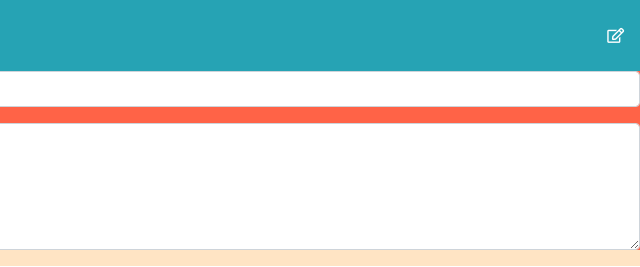
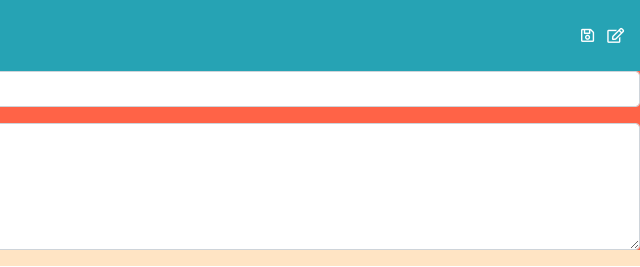
Before and after one commit to faisalsnour/NoteTaker, a plain HTML site: page html/notes.html in a window 1280 px wide. Shown: the full height of the page, 640-1280 px from the left. Drawn offline with nearby package versions, Linux system fonts and the light colour scheme; no server answers.

Commit message:
save button added in note page

```diff
--- a/html/notes.html
+++ b/html/notes.html
@@ -14,7 +14,10 @@
 <body>
   <nav class="navbar navbar-dark " style="background-color: #26A3B4;">
     <a class="navbar-brand" href="/">Note Taker</a>
-    <a href="#" dir="rtl" style="color: white;"><i class="far fa-edit"></i></a>
+    <div id="icons" dir="rtl">
+    <a href="#" style="color: white; display: inline; margin-left: 10px;"><i class="far fa-edit"></i></a>
+    <a href="#" style="color: white; display: inline;"><i class="far fa-save"></i></a>
+  </div>
   </nav>
    <div class="row">
        <div class="card col-12 col-lg-4 col-xl-4" id="oldNotes" style="background-color: white; border-right: 1px solid black;">
```
